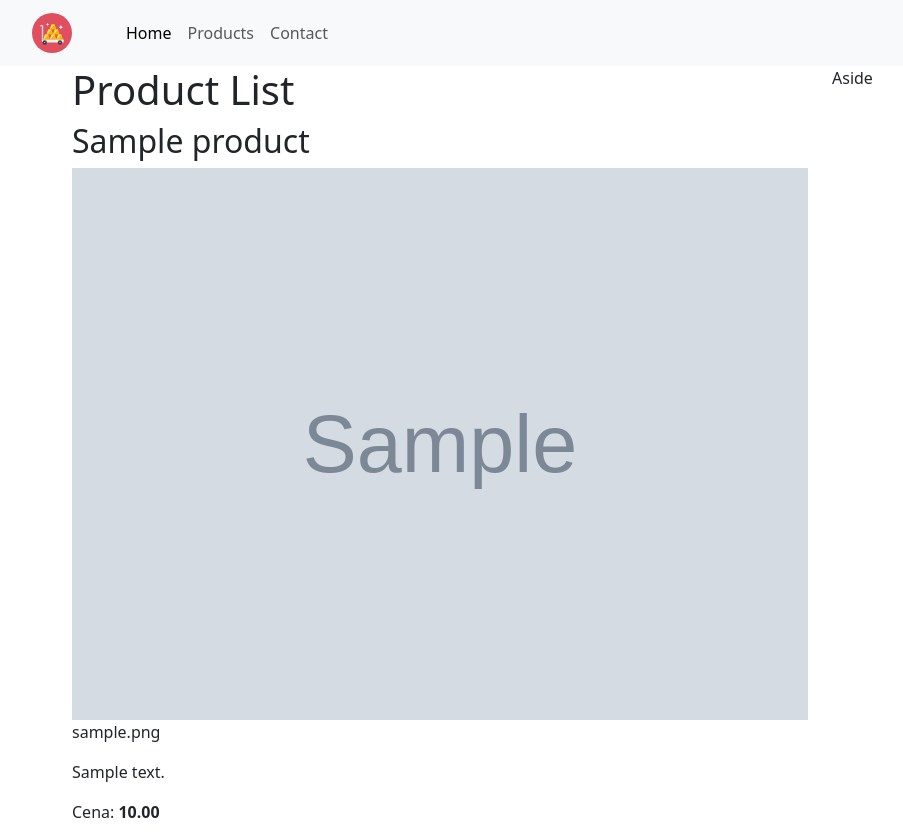
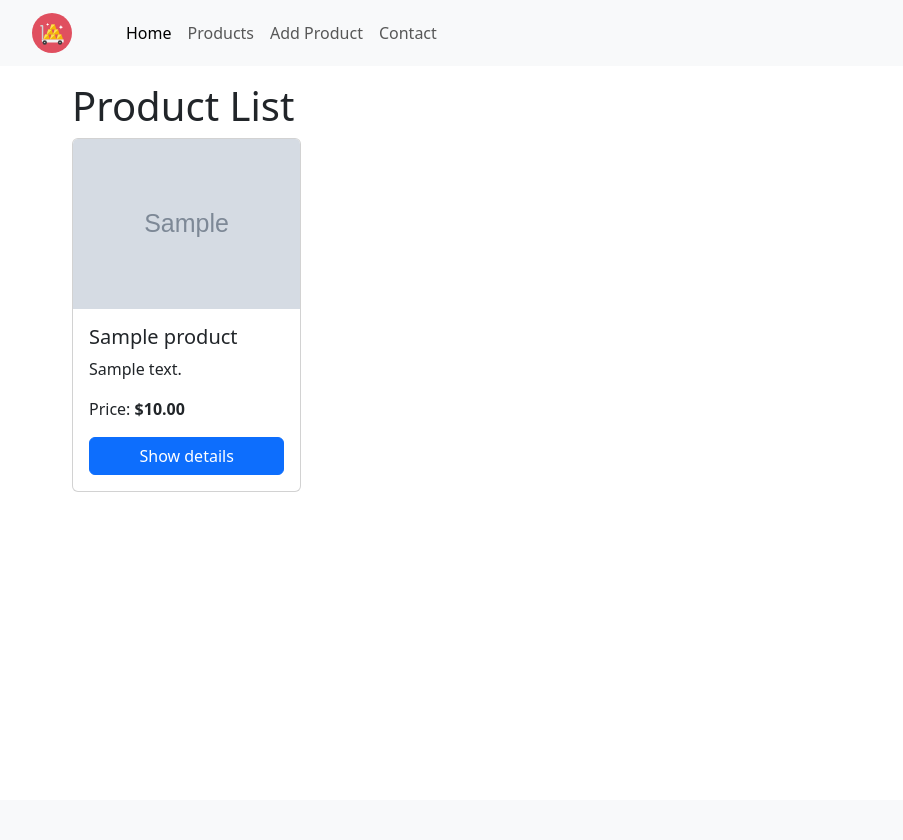
Before and after one commit to Elrcx/alegrosz, a Django app: page /products/ in a window 1280 px wide. Shown: the whole page, without its empty margins (10-913 px from the left). After the commit the page ends 492 px from the top, so only its background shows below. Run offline with Django 5.2, Linux system fonts and the light colour scheme; tables that the repository leaves empty hold one stand-in row (values such as "Sample post"); grey boxes marked "Sample" are stand-in pictures; some libraries are stand-ins or nearby versions.

Commit message:
forms, generic views, crispy forms

```diff
--- a/config/settings.py
+++ b/config/settings.py
@@ -45,6 +45,8 @@ INSTALLED_APPS = [
 
     # 3rd party apps
     'debug_toolbar',
+    'crispy_forms',
+    "crispy_bootstrap5",
 
     # local apps
     'home.apps.HomeConfig',
@@ -172,3 +174,7 @@ DEFAULT_AUTO_FIELD = 'django.db.models.BigAutoField'
 INTERNAL_IPS = [
     '127.0.0.1',
 ]
+
+CRISPY_ALLOWED_TEMPLATE_PACKS = "bootstrap5"
+
+CRISPY_TEMPLATE_PACK = "bootstrap5"
--- a/contact/urls.py
+++ b/contact/urls.py
@@ -1,10 +1,11 @@
 from django.urls import path
 
 from . import views
+from .views import ContactView
 
 app_name = 'contact'
 
 urlpatterns = [
-    path('contact/', views.contact, name='contact'),
+    path('contact/', views.ContactView.as_view(), name='contact'),
 
 ]
--- a/product/templates/product/products.html
+++ b/product/templates/product/products.html
@@ -7,14 +7,30 @@
 
     <h1>Product List</h1>
 
-        <div>
-                {% for product in products %}
-                    <h2>{{ product.name }}</h2>
-                    <img src="/media/{{ product.images.all.0 }}" alt="{{  product.name }}">
-                    <p>{{ product.images.all.0 }}</p>
-                    <p>{{ product.description }}</p>
-                    <p>Cena: <b>{{ product.price }}</b></p>
-                {% endfor %}
-        </div>
+    <div class="row row-cols-1 row-cols-md-3 g-4">
+        {% for product in products %}
+            <div class="col">
+                <div class="card">
+                    {% if product.images.first %}
+                        <img src="/media/{{ product.images.all.0 }}" class="card-img-top" alt="{{ product.name }}">
+                    {% else %}
+                        <img src="{% static 'images/no_photo.svg' %}" class="card-img-top" alt="{{ product.name }}">
+                    {% endif %}
+                    <div class="card-body">
+                        <h5 class="card-title">{{ product.name }}</h5>
+                        {% if product.description|length > 50 %}
+                            <p class="card-text">{{ product.description|slice:"50" }}...</p>
+                        {% else %}
+                            <p class="card-text">{{ product.description }}</p>
+                        {% endif %}
+                        <p class="card-text">Price: <b>${{ product.price }}</b></p>
+                        <a href="{% url 'product:product_detail' pk=product.pk %}" class="btn btn-primary">Show
+                            details</a>
+                    </div>
+                </div>
+            </div>
+        {% endfor %}
+    </div>
 
-{%  endblock %}
+
+{% endblock %}
--- a/product/urls.py
+++ b/product/urls.py
@@ -5,5 +5,7 @@ from . import views
 app_name = 'product'
 
 urlpatterns = [
-    path('', views.product_list, name='product_list'),
+    path('', views.ProductListView.as_view(), name='product_list'),
+    path('<int:pk>/', views.ProductDetailView.as_view(), name='product_detail'),
+    path('add_product/', views.ProductCreateView.as_view(), name='add_product'),
 ]
--- a/product/views.py
+++ b/product/views.py
@@ -1,6 +1,24 @@
 from django.shortcuts import render
+from django.urls import reverse_lazy
+
 from . import models
+from django.views.generic import ListView, DetailView, CreateView
 
-def product_list(request):
-    products = models.Product.objects.all()
-    return render(request, 'product/products.html', {'products': products})
+
+class ProductListView(ListView):
+    model = models.Product
+    template_name = 'product/products.html'
+    context_object_name = 'products'
+
+
+class ProductDetailView(DetailView):
+    model = models.Product
+    template_name = 'product/product.html'
+    context_object_name = 'product'
+
+
+class ProductCreateView(CreateView):
+    model = models.Product
+    fields = ('name', 'description', 'price', 'stock_count', "sku", "slug")
+    template_name = 'product/product_form.html'
+    success_url = reverse_lazy('product:product_list')
--- a/requirements.txt
+++ b/requirements.txt
@@ -1,6 +1,8 @@
 asgiref==3.8.1
+crispy-bootstrap5==2024.2
 dj-database-url==2.2.0
 Django==5.1
+django-crispy-forms==2.3
 django-debug-toolbar==4.4.6
 pillow==10.4.0
 psycopg==3.2.1
--- a/static/css/main.css
+++ b/static/css/main.css
@@ -6,3 +6,13 @@
 img {
     width: 100%;
 }
+
+.card {
+    height: 100%;
+}
+
+.card-body {
+    display: flex;
+    justify-content: space-between;
+    flex-direction: column;
+}
--- a/templates/base.html
+++ b/templates/base.html
@@ -7,7 +7,7 @@
     <meta name="viewport"
           content="width=device-width, user-scalable=no, initial-scale=1.0, maximum-scale=1.0, minimum-scale=1.0">
     <meta http-equiv="X-UA-Compatible" content="ie=edge">
-    <title>💰 Alegrosz - {%  block title %}{% endblock %}</title>
+    <title>💰 Alegrosz - {% block title %}{% endblock %}</title>
 
     {% block styles %}
         <link rel="stylesheet" href="{% static 'css/bootstrap.min.css' %}">
@@ -22,15 +22,15 @@
 
 {% block header %}{% endblock %}
 
-{%  include 'partials/nav.html' %}
+{% include 'partials/nav.html' %}
 
-<div class="container">
+<div class="container mt-3">
     <div class="row">
         <div class="col-12 col-md-8">
             {% block container %}{% endblock %}
         </div>
-        <div class = "col-12 col-md-4">
-            {% block aside %}Aside{% endblock %}
+        <div class="col-12 col-md-4">
+            {% block aside %}{% endblock %}
         </div>
     </div>
 </div>
--- a/templates/partials/nav.html
+++ b/templates/partials/nav.html
@@ -17,6 +17,9 @@
           <a class="nav-link" href="{% url 'product:product_list' %}">Products</a>
         </li>
         <li class="nav-item">
+          <a class="nav-link" href="{% url 'product:add_product' %}">Add Product</a>
+        </li>
+        <li class="nav-item">
           <a class="nav-link" href="{% url 'contact:contact' %}">Contact</a>
         </li>
       </ul>
```
Also changed, not shown: contact/forms.py (added, +8 -0 lines), contact/templates/contact/contact.html (+9 -1 lines), contact/views.py (+14 -4 lines), product/templates/product/product.html (added, +28 -0 lines), product/templates/product/product_form.html (added, +16 -0 lines), README.MD, static/images/no_photo.svg (added).
